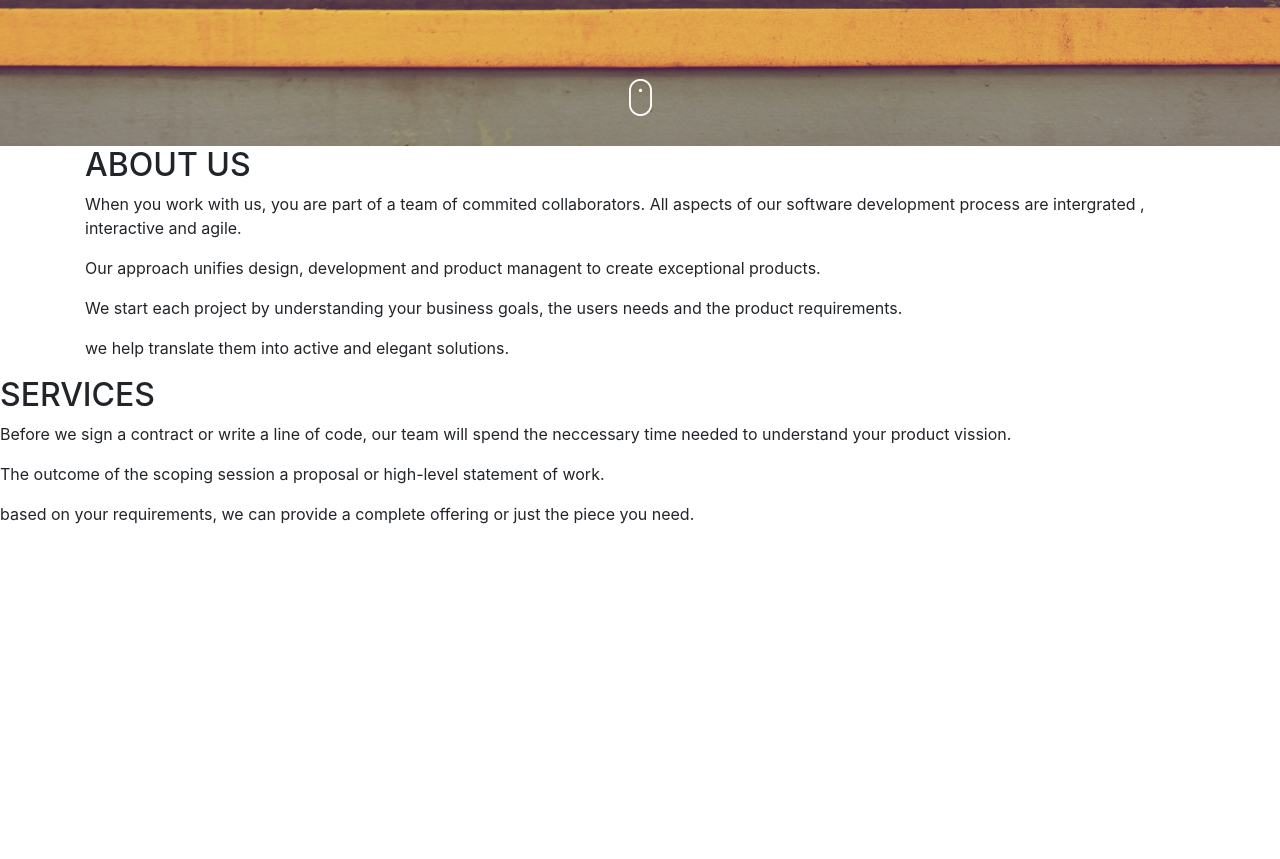
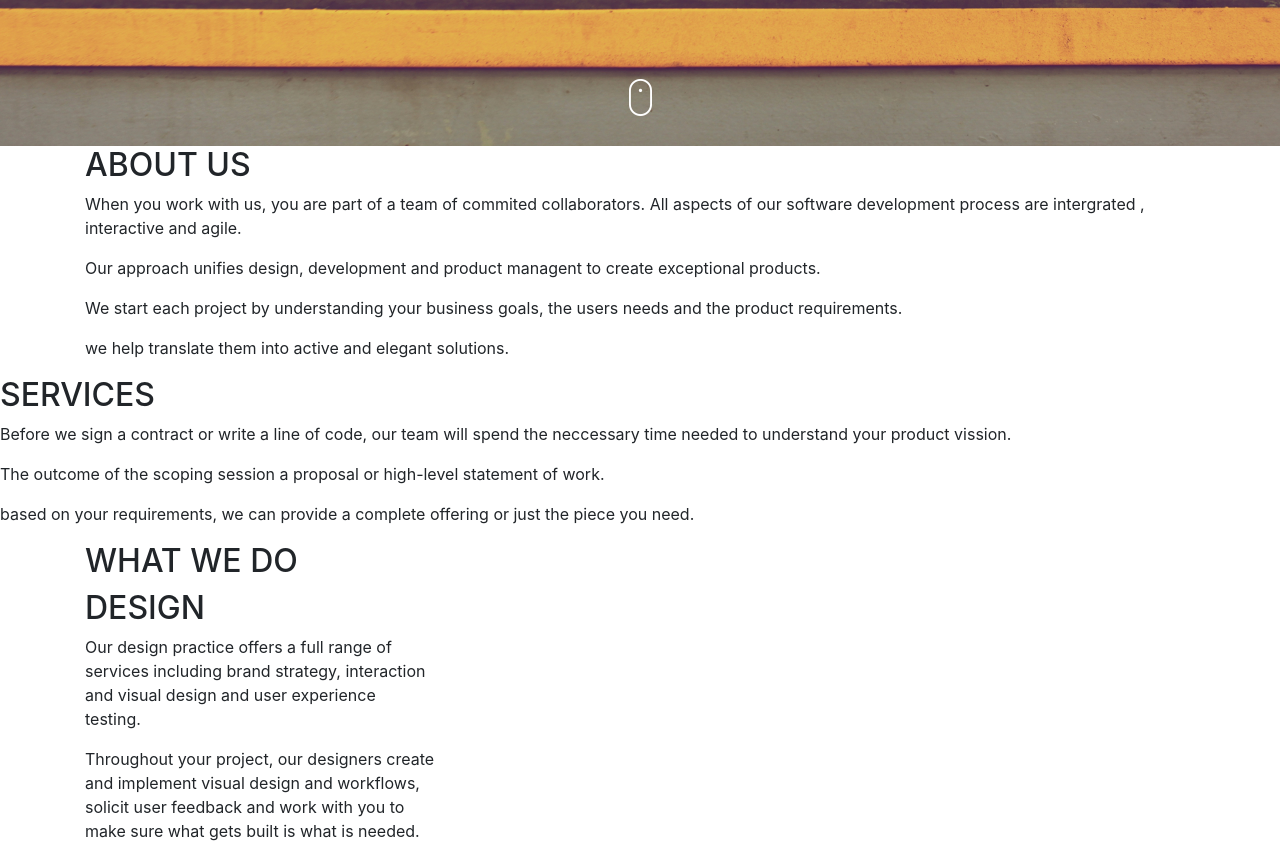
Before and after one commit to linetlucy-genchabe/delani-studio, a plain HTML site: page index.html in a window 1280 px wide. Shown: the part 558-1417 px from the top of the page. Before the commit the page ends 1100 px from the top, so only its background shows below. Drawn offline with nearby package versions, Linux system fonts and the light colour scheme; a web font is replaced by a local one.

Commit message:
add row and column

```diff
--- a/index.html
+++ b/index.html
@@ -37,8 +37,20 @@
             <p>based on your requirements, we can provide a complete offering or just the piece you need. </p>
         </div>
     </div>
+    <div class="container what-we-do">
+        <h2 class="headings">WHAT WE DO</h2>
+        <div class="row">
+            <div class="col-md-4">
+                <div id="design">
+                    <h2 class="title">DESIGN</h2>
+                    <p>Our design practice offers a full range of services including brand strategy, interaction and visual design and user experience testing.</p>
+                    <p>Throughout your project, our designers create and implement visual design and workflows, solicit user feedback and work with you to make sure what gets built is what is needed.</p>
+                </div>
 
-    <script src="js/scripts.js"></script>
+
+            </div>
+
+            <script src="js/scripts.js"></script>
 </body>
 
 </html>
```
